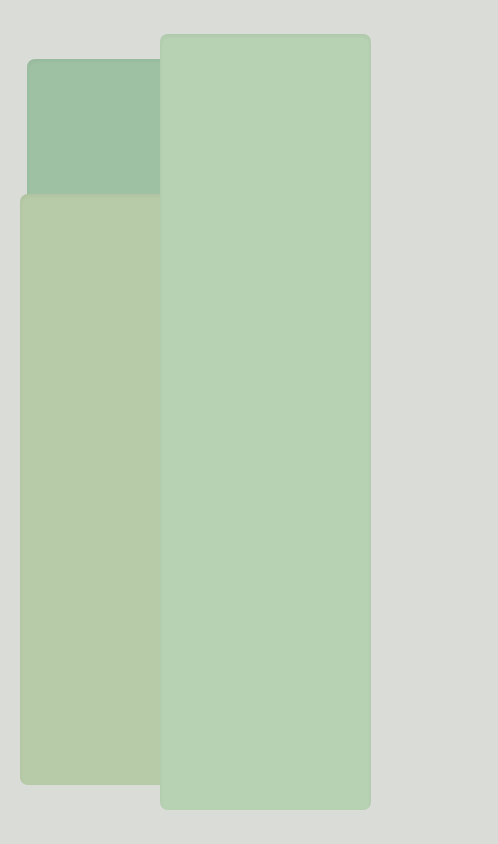
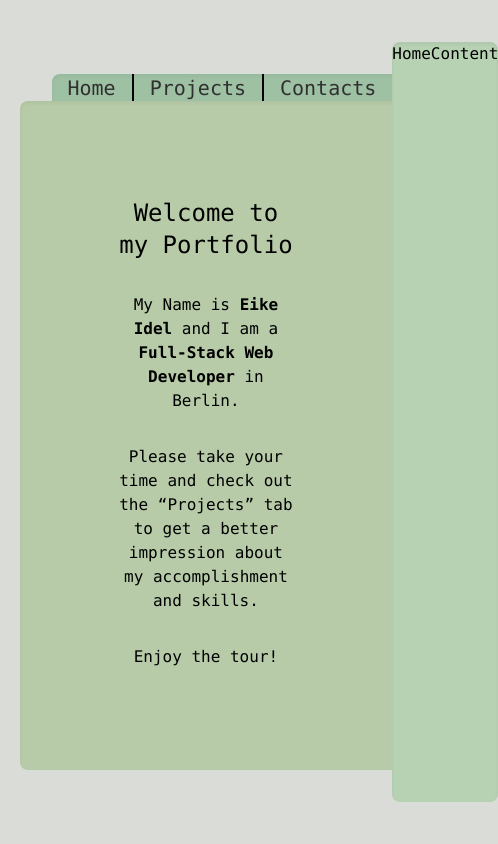
Before and after one commit to eikeIdel/portfolio, a Next.js app: page / in a window 390 px wide. Shown: the whole page, 498 px wide, since content can reach past the window. Built offline with nearby package versions, Linux system fonts and the light colour scheme.

Commit message:
fix responsive design - added header - start creating home content

```diff
--- /dev/null
+++ b/pages/components/Header/index.js
@@ -0,0 +1,14 @@
+import React from 'react';
+
+function Header() {
+    return (
+        <div className='h-full flex items-center divide-x-2 divide-black text-xl text-[#303030] '>
+            <button className='px-4 hover:text-[#005500] focus:underline focus:text-[#005500]'
+                onClick={() => { console.log(''); }}>Home</button>
+            <button className='px-4 hover:text-[#005500] focus:underline focus:text-[#005500]'>Projects</button>
+            <button className='px-4 hover:text-[#005500] focus:underline focus:text-[#005500]'>Contacts</button>
+        </div>
+    );
+}
+
+export default Header;
--- /dev/null
+++ b/pages/components/Home/HomeContent.js
@@ -0,0 +1,7 @@
+function HomeContent() {
+    return (
+        <div>HomeContent</div>
+    );
+}
+
+export default HomeContent;
--- /dev/null
+++ b/pages/components/Home/HomeSidepanel.js
@@ -0,0 +1,12 @@
+function HomeSidepanel() {
+    return (
+        <div className="h-full m-8 p-16 flex flex-col items text-center space-y-8 ">
+            <p className="text-2xl">Welcome to my Portfolio</p>
+            <p className=""> My Name is <b>Eike Idel</b> and I am a <b>Full-Stack Web Developer</b > in Berlin.</p>
+            <p className="">Please take your time and check out the “Projects” tab to get a better impression about my accomplishment and skills.</p>
+            <p className="">Enjoy the tour!</p>
+        </div>
+    );
+}
+
+export default HomeSidepanel;
--- a/pages/index.js
+++ b/pages/index.js
@@ -1,14 +1,29 @@
-export default function Home() {
+import Header from './components/Header';
+import HomeContent from './components/Home/HomeContent';
+import HomeSidepanel from './components/Home/HomeSidepanel';
+import second from './components/Home/HomeSidepanel';
+
+export default function Main() {
   return (
-    <div className="wrapper h-screen w-screen flex justify-center items-center">
-      <div className="main-container w-full m-5">
-        <div className='header rounded-lg shadow-inner w-[50%] h-[20vh] mt-[3vh] ml-[2vw]  bg-[#9EC1A3]'>
+    <div className="font-mono flex justify-center items-center h-screen">
+      <div className="main-layout-grid-container h-[90%] w-[90%]">
+        <div className='header rounded-lg shadow-inner   bg-[#9EC1A3]'>
+          <div className="header-subcontainer">
+            <Header />
+          </div>
         </div>
 
-        <div className="sidebar rounded-lg shadow-inner w-[90vw] h-[70vh] mt-[-4vh] z-10 bg-[#b7cba8] ">
+        <div className="content rounded-lg shadow-inner  bg-[#B7D1B3]">
+          <div className="content-subcontainer">
+            <HomeContent />
+          </div>
+        </div>
+        <div className="sidepanel rounded-lg shadow-inner  bg-[#b7cba8] ">
+          <div className="sidepanel-subcontainer">
+            <HomeSidepanel />
+          </div>
+        </div>
 
-        </div>
-        <div className="content rounded-lg shadow-inner w-[62.5] h-[92vh]  mt-[-89vh] ml-[36vw] z-20 bg-[#B7D1B3]"></div>
       </div>
     </div>
   );
--- /dev/null
+++ b/pages/test.js
@@ -0,0 +1,16 @@
+import React from 'react';
+
+
+function Test() {
+    return (
+        <div className="flex justify-center items-center h-screen">
+            <div className='main-layout-grid-container w-[90%] h-[90%]  bg-slate-500'>
+                <div className="header z-10  bg-red-500">Navbar</div>
+                <div className="content z-30  bg-green-500 opacity-50">Content</div>
+                <div className="sidepanel z-20   bg-blue-500 opacity-50">Sidepanel</div>
+            </div>
+        </div>
+    );
+}
+
+export default Test;
--- /dev/null
+++ b/styles/main-layout.css
@@ -0,0 +1,36 @@
+.main-layout-grid-container {
+    display: grid;
+    grid-template-columns: 0.7fr 1fr;
+    grid-template-rows: 0.12fr 0.88fr;
+}
+
+.header {
+    margin-top: 2rem;
+    margin-left: 2rem;
+    z-index: 10;
+}
+
+.header-subcontainer {
+    height: calc(100% - 2rem);
+    margin-right: 2rem;
+}
+
+.content {
+    margin-left: -2rem;
+    grid-row: 2 span;
+    z-index: 30;
+
+}
+
+.content-subcontainer {}
+
+.sidepanel {
+    margin-top: -2rem;
+    margin-bottom: 2em;
+    z-index: 20;
+}
+
+.sidepanel-subcontainer {
+    height: 100%;
+    margin-right: 2rem;
+}
```
Also changed, not shown: pages/_app.js (+4 -3 lines).
